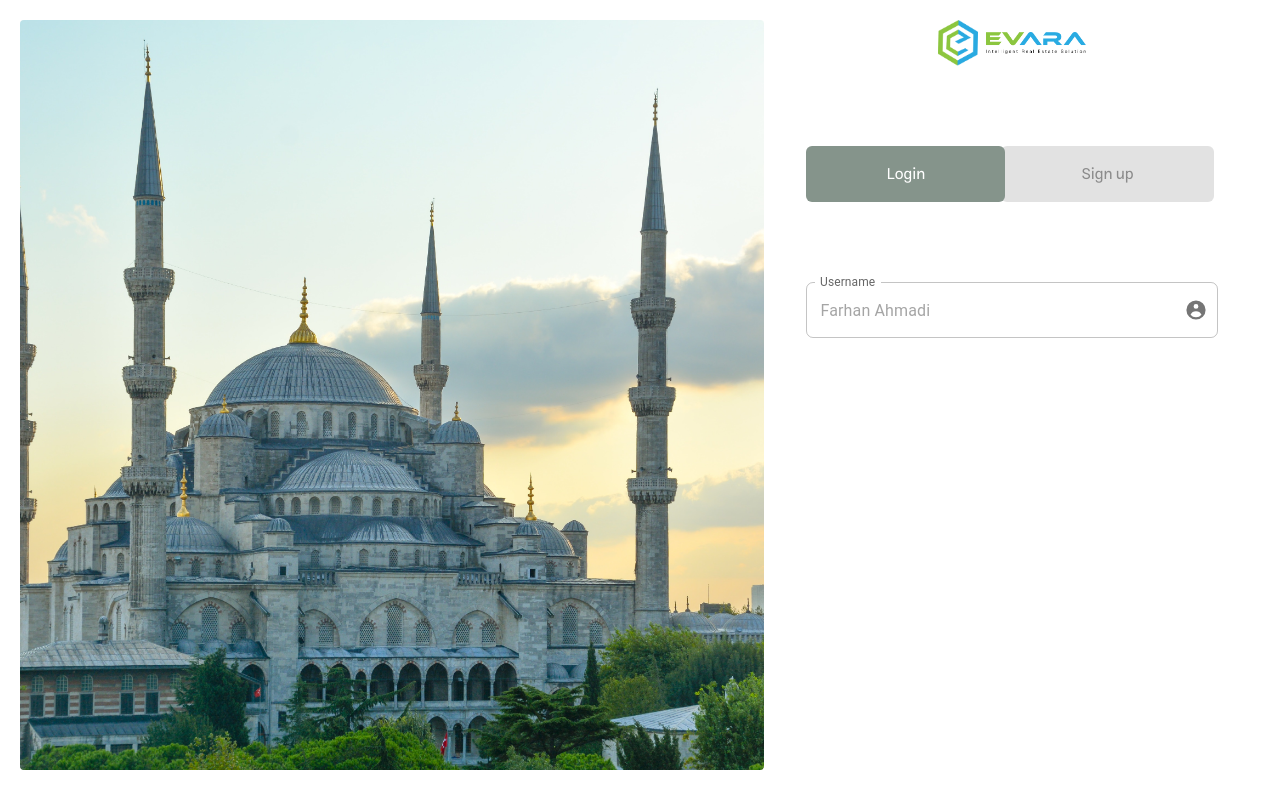
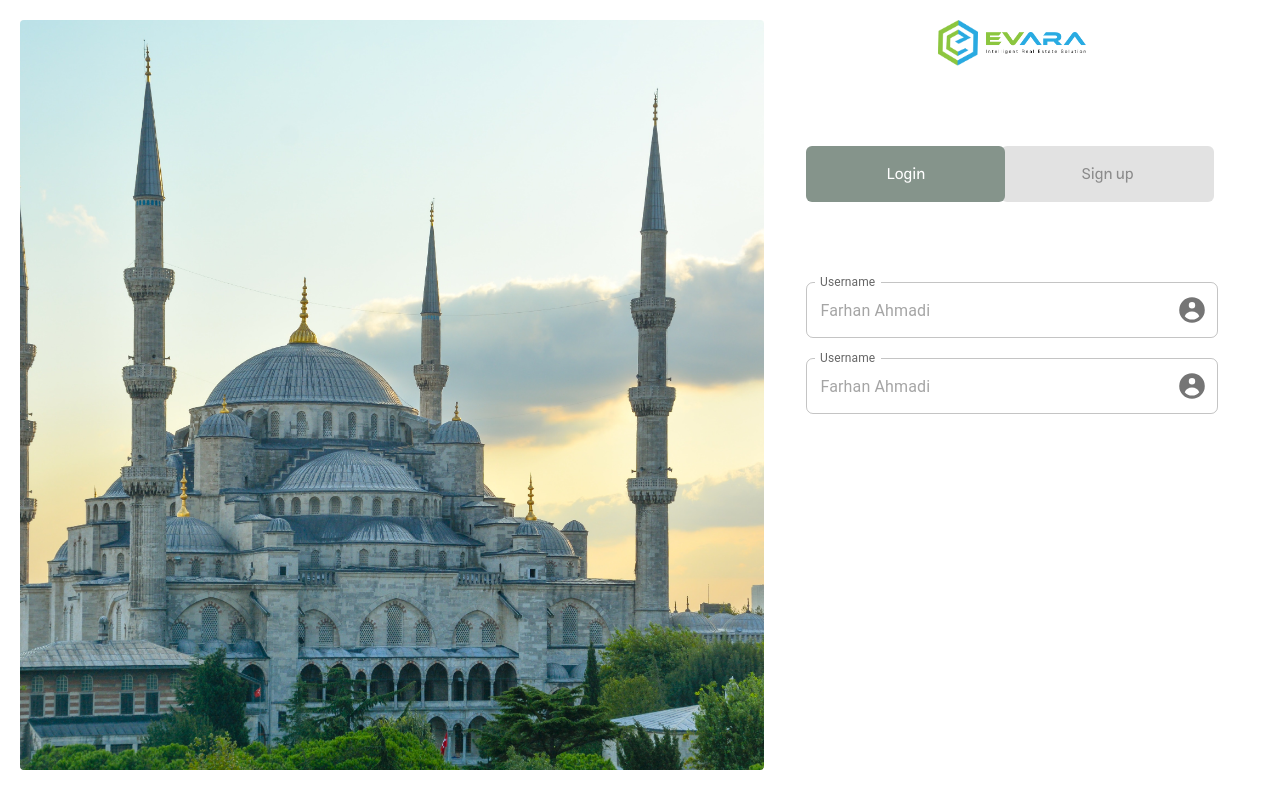
Before and after one commit to evara-app/evara_frontend, a Next.js app: page /auth in a window 1280 px wide. Built offline with nearby package versions, Linux system fonts and the light colour scheme.

Commit message:
update auth inputs

```diff
--- a/src/app/(auth)/auth/page.jsx
+++ b/src/app/(auth)/auth/page.jsx
@@ -58,12 +58,18 @@ function page() {
           </button>
         </div>
         {/* //* login inputs  */}
-        <div className="mt-20">
+        <div className="flex flex-col gap-y-5 mt-20">
           <TextField
             label="Username"
             value="Farhan Ahmadi"
             type="text"
-            icon={<HiUserCircle />}
+            icon={<HiUserCircle className="w-8 h-8" />}
+          />
+          <TextField
+            label="Username"
+            value="Farhan Ahmadi"
+            type="text"
+            icon={<HiUserCircle className="w-8 h-8" />}
           />
         </div>
       </div>
--- a/src/app/globals.css
+++ b/src/app/globals.css
@@ -58,6 +58,13 @@ body {
   }
 }
 
+.css-d5mev1-MuiInputBase-root-MuiOutlinedInput-root.Mui-focused .MuiOutlinedInput-notchedOutline{
+  border-color: var(--green_blue);
+}
+.css-d5mev1-MuiInputBase-root-MuiOutlinedInput-root:hover .MuiOutlinedInput-notchedOutline{
+  border-color: var(--green_blue);
+}
+
 @media only screen and (max-width: 1024px) {
   body {
     font-size: 14px;
--- a/src/components/auth/TextField.jsx
+++ b/src/components/auth/TextField.jsx
@@ -15,7 +15,12 @@ function TextField({ label, value, type, icon, iconHandler, fieldHandler }) {
         variant="outlined"
         className="border border-red-700"
       >
-        <InputLabel htmlFor={label}>{label}</InputLabel>
+        <InputLabel
+          sx={{ "&.Mui-focused": { color: "var(--green_blue)" } }}
+          htmlFor={label}
+        >
+          {label}
+        </InputLabel>
         <OutlinedInput
           id={label}
           type={type}
```
